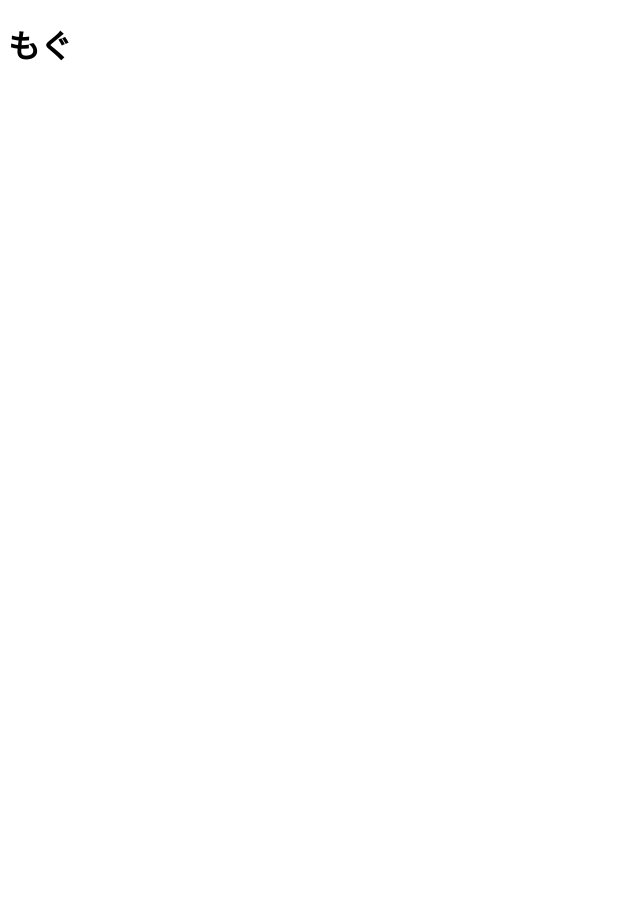
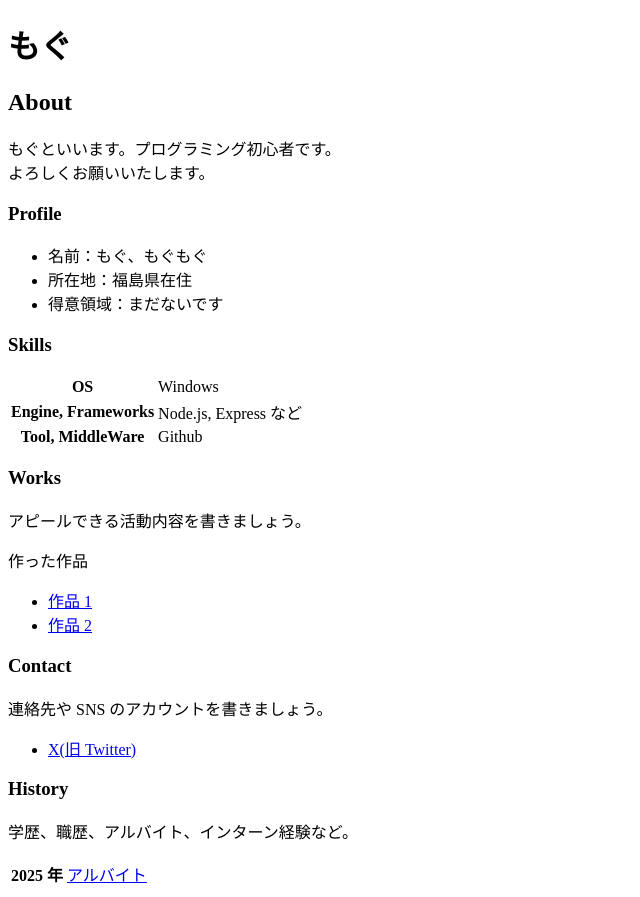
Before and after one commit to mogu-916/mogu-916.github.io, a plain HTML site: page index.html in a window 1280 px wide. Shown: the whole page, without its empty margins (0-640 px from the left). Before the commit the page ends 800 px from the top, so only its background shows below. Drawn offline with Linux system fonts and the light colour scheme.

Commit message:
Update index.html

```diff
--- a/index.html
+++ b/index.html
@@ -7,5 +7,58 @@
   </head>
   <body>
     <h1>もぐ</h1>
+
+    <h2>About</h2>
+    <p>
+      もぐといいます。プログラミング初心者です。<br>
+      よろしくお願いいたします。
+    </p>
+
+    <h3>Profile</h3>
+    <ul>
+      <li>名前：もぐ、もぐもぐ</li>
+      <li>所在地：福島県在住</li>
+      <li>得意領域：まだないです</li>
+    </ul>
+
+        <h3>Skills</h3>
+    <table>
+      <tr>
+        <th>OS</th>
+        <td>Windows</td>
+      </tr>
+      <tr>
+        <th>Engine, Frameworks</th>
+        <td>Node.js, Express など</td>
+      </tr>
+      <tr>
+        <th>Tool, MiddleWare</th>
+        <td>Github</td>
+      </tr>
+    </table>
+
+    <h3>Works</h3>
+    <p>アピールできる活動内容を書きましょう。</p>
+        作った作品
+        <ul>
+          <li><a href="https://example.com/">作品 1</a></li>
+          <li><a href="https://example.com/">作品 2</a></li>
+        </ul>
+      </li>
+    </ul>
+
+    <h3>Contact</h3>
+    <p>連絡先や SNS のアカウントを書きましょう。</p>
+    <ul>
+      <li><a href="https://x.com/osyusi_tabetai3">X(旧 Twitter)</a></li>
+    </ul>
+
+    <h3>History</h3>
+    <p>学歴、職歴、アルバイト、インターン経験など。</p>
+    <table>
+      <tr>
+        <th>2025 年</th>
+        <td><a href="https://www.ang-sk.com/"a>アルバイト</td>
+    </table>
   </body>
 </html>
```
